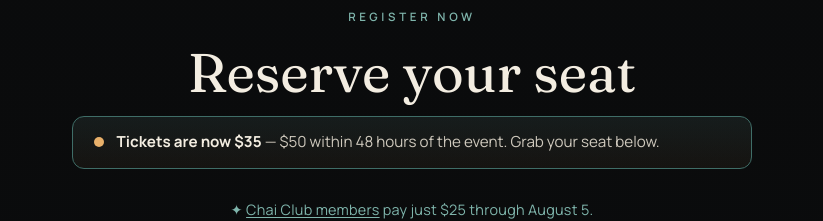
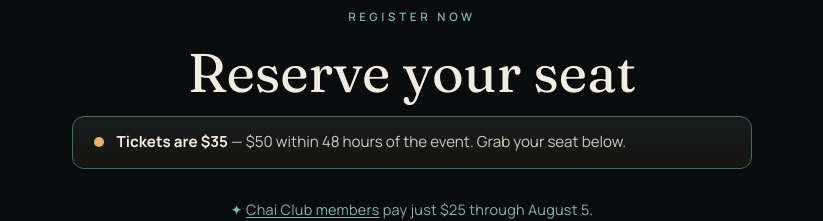
Before and after one commit to mendel-ctrl/cypshabbat, a plain HTML site: page index.html in a window 1280 px wide. Shown: the part 7400-7621 px from the top of the page, without its empty margins (228-1051 px from the left). Drawn offline with Linux system fonts and the light colour scheme.

Commit message:
Remove 'now' from $35 ticket message

```diff
--- a/index.html
+++ b/index.html
@@ -681,7 +681,7 @@ a:focus-visible,button:focus-visible{outline:2px solid var(--teal);outline-offse
       <span class="flash-banner__dot"></span>
       <!-- These two messages swap automatically at the deadline set in the script below -->
       <span id="flashMsg"><strong>Flash sale on now</strong> &mdash; tickets just $25 for the next 24 hours, then $35 regular &middot; $50 within 48 hours of the event.</span>
-      <span id="regularMsg" hidden><strong>Tickets are now $35</strong> &mdash; $50 within 48 hours of the event. Grab your seat below.</span>
+      <span id="regularMsg" hidden><strong>Tickets are $35</strong> &mdash; $50 within 48 hours of the event. Grab your seat below.</span>
     </div>
 
     <p class="member-note reveal" id="memberNote">&#10022; <a href="https://www.chabadyoungsp.com/chai" target="_blank" rel="noopener">Chai Club members</a> pay just $25 through August 5.</p>
```
